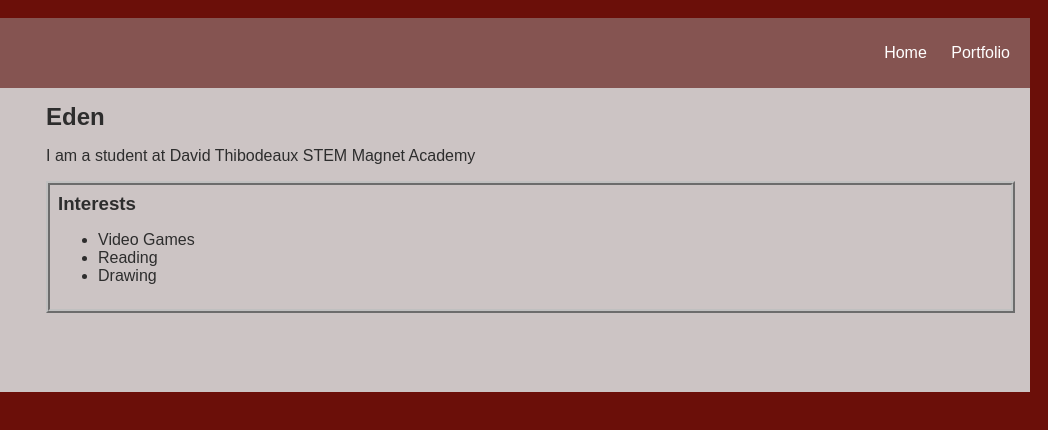
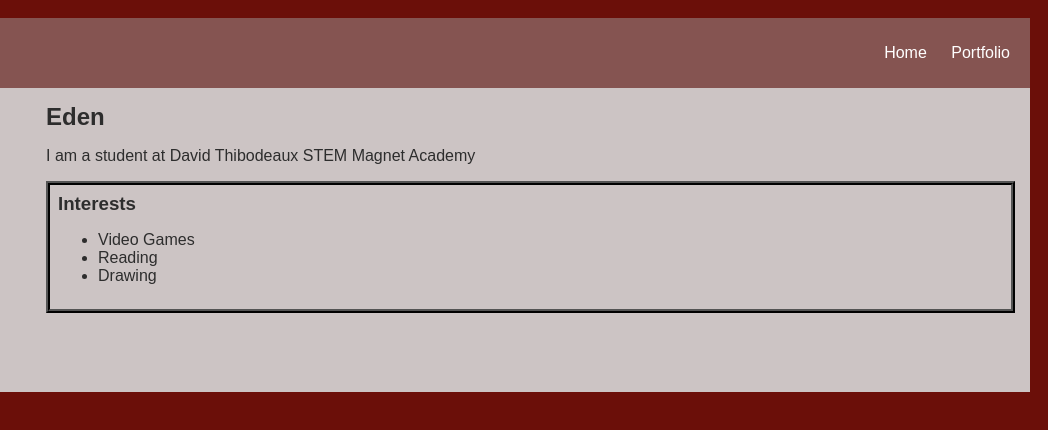
Before and after one commit to EdenFails8069978/EdenFails8069978.github.io, a plain HTML site: page index.html in a window 1280 px wide. Shown: the full height of the page, 232-1280 px from the left. Drawn offline with Linux system fonts and the light colour scheme.

Commit message:
portfolio css

```diff
--- a/style.css
+++ b/style.css
@@ -54,7 +54,7 @@
 
    /* portfolio styles */
    #interests {
-       border: 4px silver ridge;
+       border: 4px rgb(0, 0, 0) ridge;
        padding: 8px;
    }
    h2, h3 {
```
